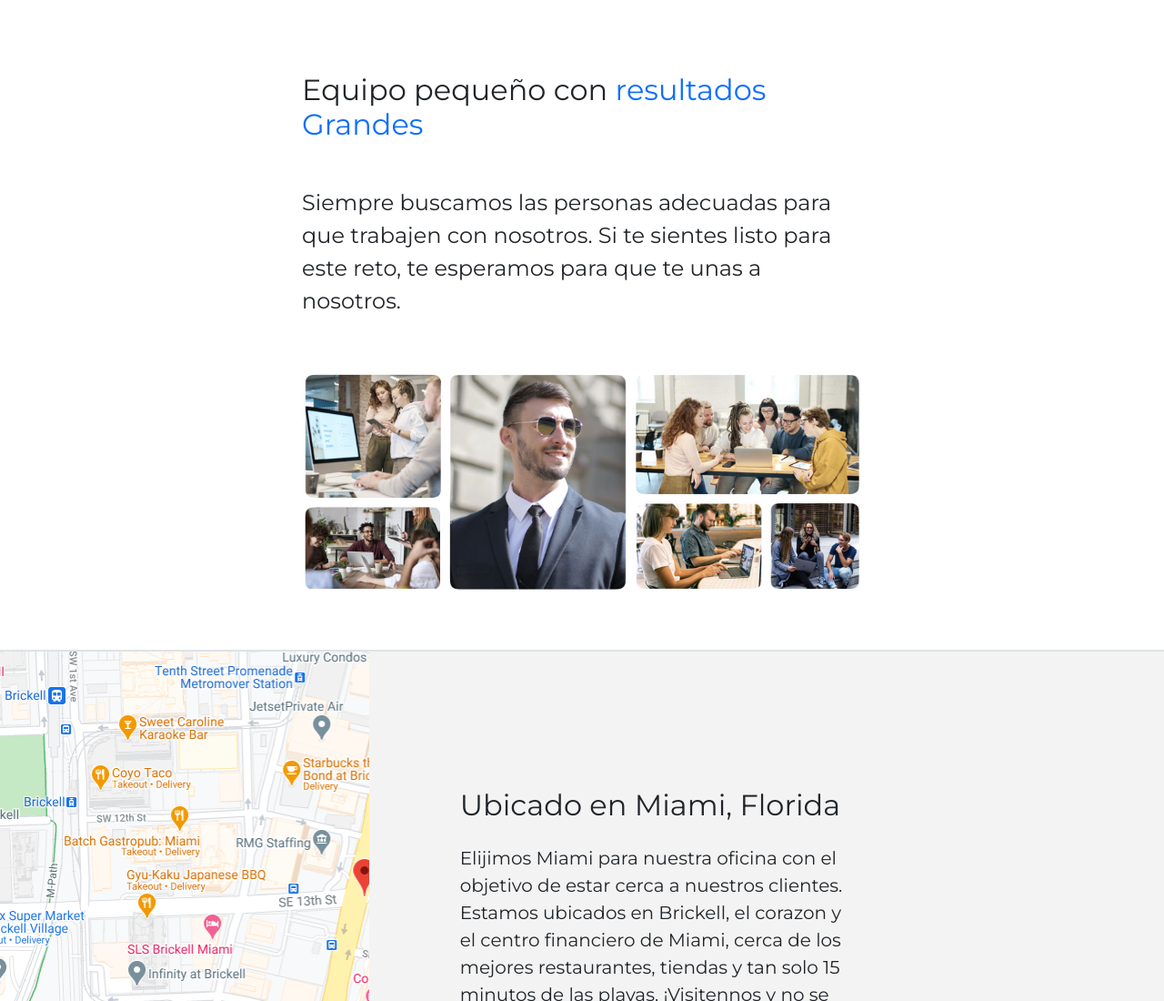
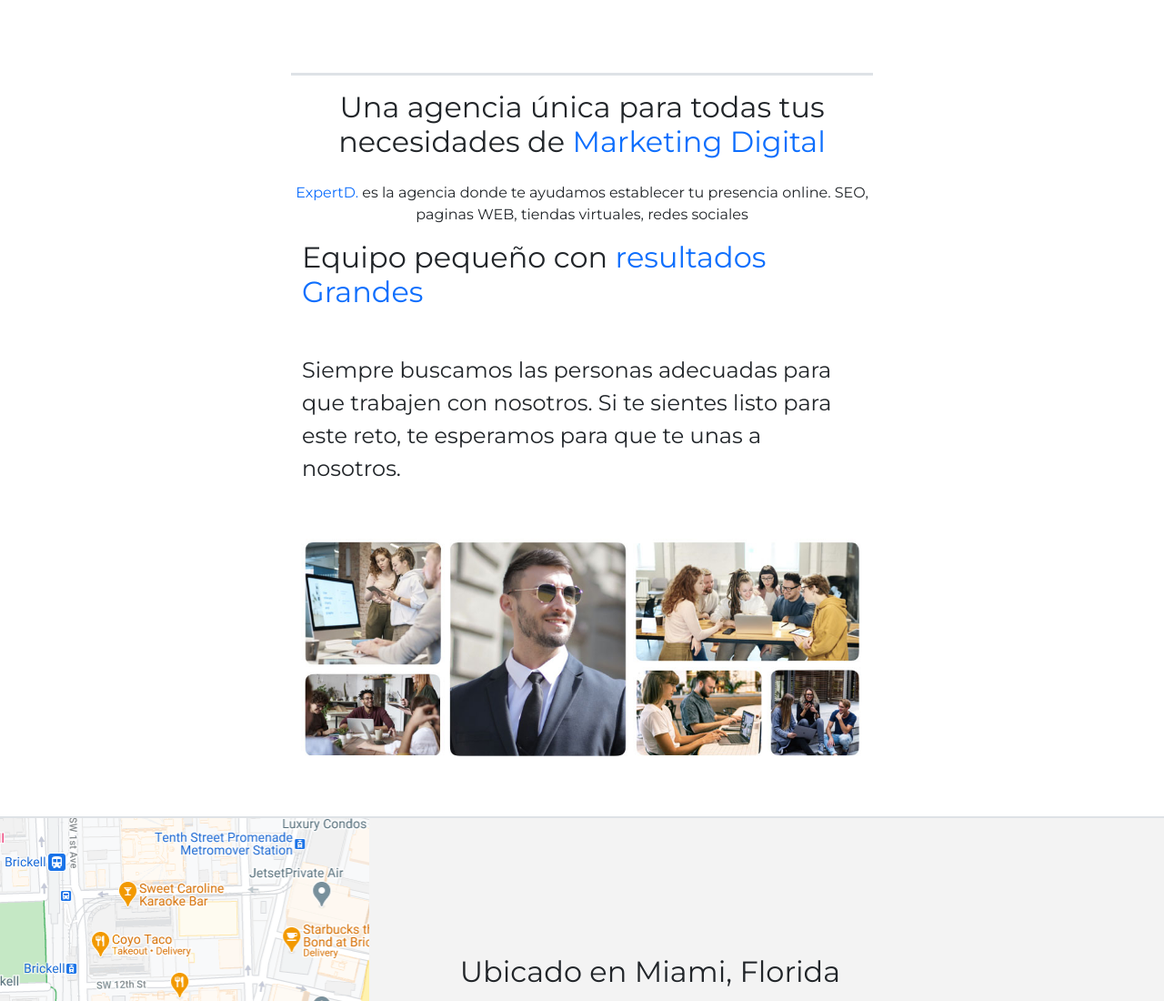
Before and after one commit to laloek/laloek.github.io, a plain HTML site: page APPWBDP1-master/Practica1HtmlBasico/index.html in a window 1280 px wide. Shown: the top 1100 px of the page at 91% size. Drawn offline with nearby package versions, Linux system fonts and the light colour scheme; a script that the page names is missing.

Commit message:
Update index.html

```diff
--- a/APPWBDP1-master/Practica1HtmlBasico/index.html
+++ b/APPWBDP1-master/Practica1HtmlBasico/index.html
@@ -46,7 +46,13 @@
 
 
 <section class="d-flex flex-column justify-content-center align-items-center pt-5  text-center w-50 m-auto" id="intro">
-
+    <h1 class="p-3 fs-2 border-top border-3">
+        Una agencia única para todas tus necesidades de <span class="text-primary">Marketing Digital</span>
+    </h1>
+    <p>
+        <span class="text-primary">ExpertD.</span> es la agencia donde te ayudamos establecer tu presencia online. SEO, paginas
+        WEB, tiendas virtuales, redes sociales
+    </p>
 </section>
 
 <!--========================================================== -->
```
